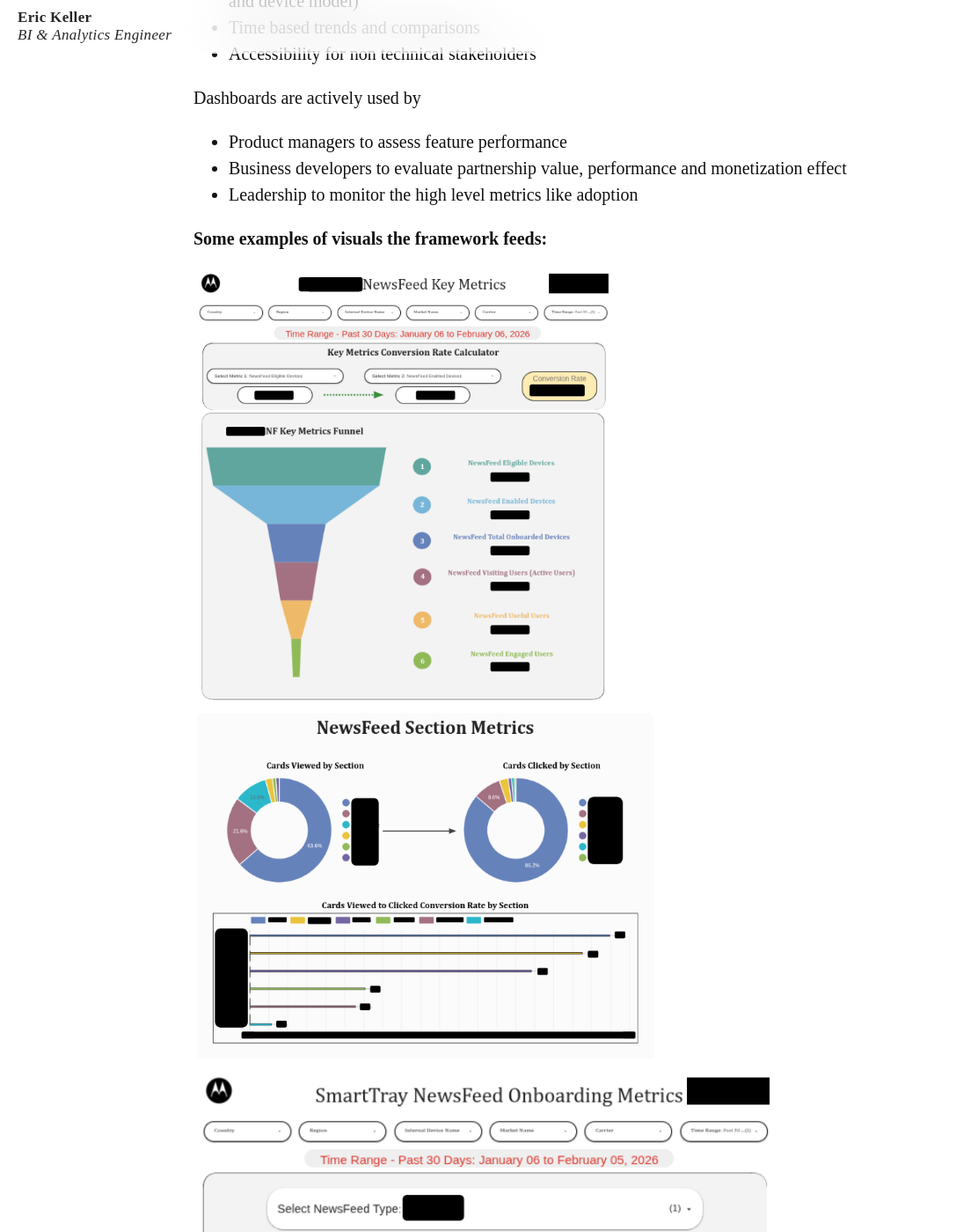
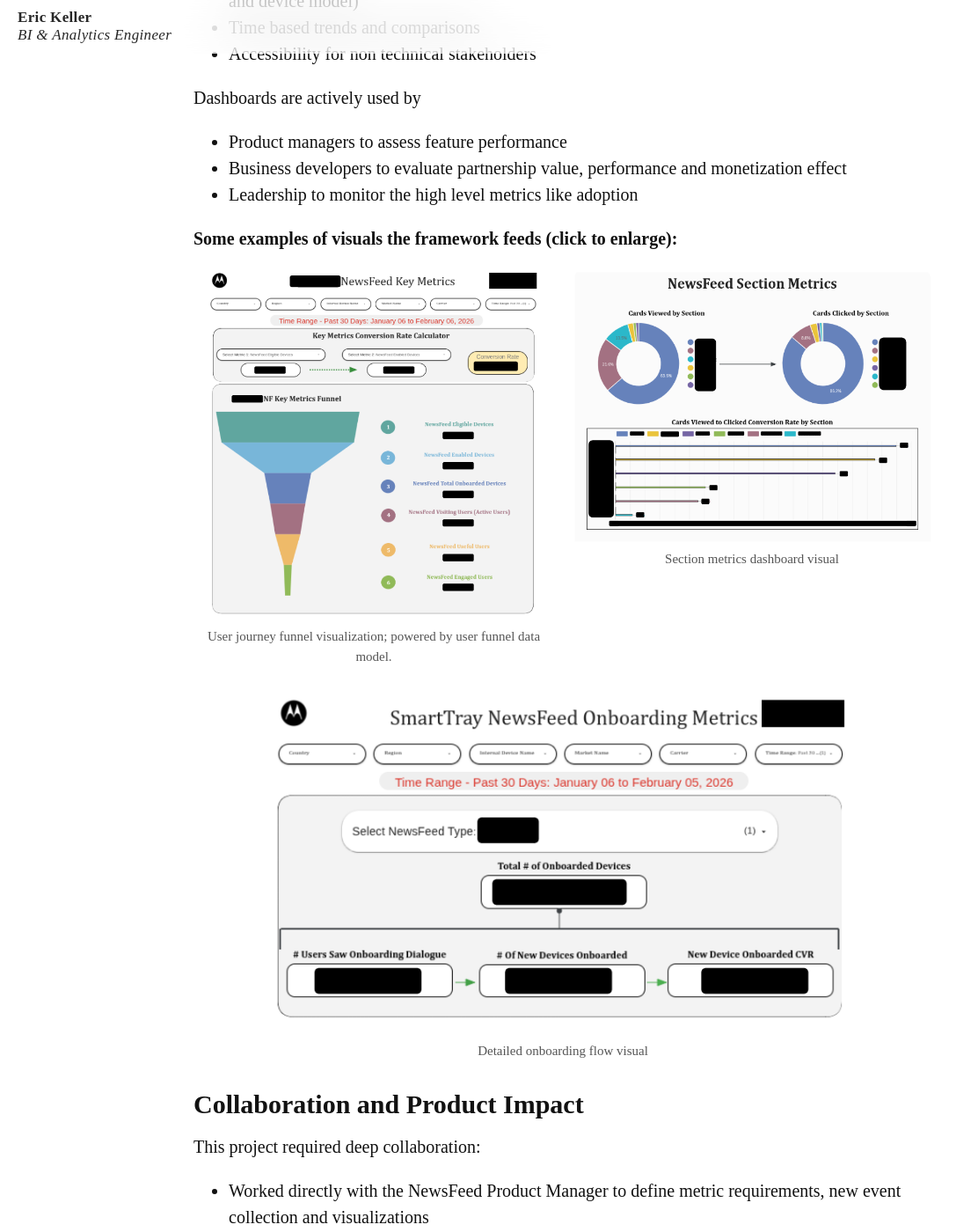
Before and after one commit to 17ekeller/17ekeller.github.io, a Jekyll site: the page built from projects/nf_project.md, in a window 1280 px wide and 1400 px high, scrolled down 4216 px. Shown: the whole window at 88% size, without its empty margins (0-1087 px from the left). Built offline with Jekyll 4.4.1, drawn with Linux system fonts in a browser that asks for light colours; nearby versions of some CDN libraries; some web fonts are replaced; comment, search, counter and statistics services are not loaded.

Commit message:
Adding captions to visuals in the nf project page

```diff
--- a/projects/nf_project.md
+++ b/projects/nf_project.md
@@ -128,36 +128,44 @@ Dashboards are actively used by
 - Business developers to evaluate partnership value, performance and monetization effect
 - Leadership to monitor the high level metrics like adoption
 
-**Some examples of visuals the framework feeds:**
+**Some examples of visuals the framework feeds (click to enlarge):**
+<div style="display:flex; flex-wrap:wrap; margin:0; padding:0; gap:20px; justify-content:center;">
 
-<div style="display:flex; flex-wrap:wrap; margin:0; padding:0;">
+  <!-- Image 1 -->
+  <div style="text-align:center; flex:1 1 300px;">
+    <a href="{{ '/assets/images/dashboard3.png' | relative_url }}" target="_blank" style="margin:0; padding:0;">
+      <img src="{{ '/assets/images/dashboard3.png' | relative_url }}"
+           style="max-height:400px; width:auto; display:block; margin:0 auto;"
+           alt="Funnel Visual">
+    </a>
+    <div style="margin-top:6px; font-size:0.75rem; color:#555;">
+      User journey funnel visualization; powered by user funnel data model.
+    </div>
+  </div>
 
-  <a href="{{ '/assets/images/dashboard3.png' | relative_url }}"
-     target="_blank"
-     style="margin:0; padding:0;">
+  <!-- Image 2 -->
+  <div style="text-align:center; flex:1 1 300px;">
+    <a href="{{ '/assets/images/dashboard1.png' | relative_url }}" target="_blank" style="margin:0; padding:0;">
+      <img src="{{ '/assets/images/dashboard1.png' | relative_url }}"
+           style="max-height:400px; width:auto; display:block; margin:0 auto;"
+           alt="Section Metrics">
+    </a>
+    <div style="margin-top:6px; font-size:0.75rem; color:#555;">
+      Section metrics dashboard visual
+    </div>
+  </div>
 
-    <img src="{{ '/assets/images/dashboard3.png' | relative_url }}"
-         style="height:500px; width:auto; display:block; margin:0;"
-         alt="Funnel Visual">
-  </a>
-
-  <a href="{{ '/assets/images/dashboard1.png' | relative_url }}"
-     target="_blank"
-     style="margin:0; padding:0;">
-
-    <img src="{{ '/assets/images/dashboard1.png' | relative_url }}"
-         style="height:400px; width:auto; display:block; margin:0;"
-         alt="Section Metrics">
-  </a>
-
-  <a href="{{ '/assets/images/dashboard2.png' | relative_url }}"
-     target="_blank"
-     style="margin:0; padding:0;">
-
-    <img src="{{ '/assets/images/dashboard2.png' | relative_url }}"
-         style="height:400px; width:auto; display:block; margin:0;"
-         alt="Onboarding Visual">
-  </a>
+  <!-- Image 3 -->
+  <div style="text-align:center; flex:1 1 300px;">
+    <a href="{{ '/assets/images/dashboard2.png' | relative_url }}" target="_blank" style="margin:0; padding:0;">
+      <img src="{{ '/assets/images/dashboard2.png' | relative_url }}"
+           style="max-height:400px; width:auto; display:block; margin:0 auto;"
+           alt="Onboarding Visual">
+    </a>
+    <div style="margin-top:6px; font-size:0.75rem; color:#555;">
+      Detailed onboarding flow visual
+    </div>
+  </div>
 
 </div>
 
```
Also changed, not shown: 5 other files.
